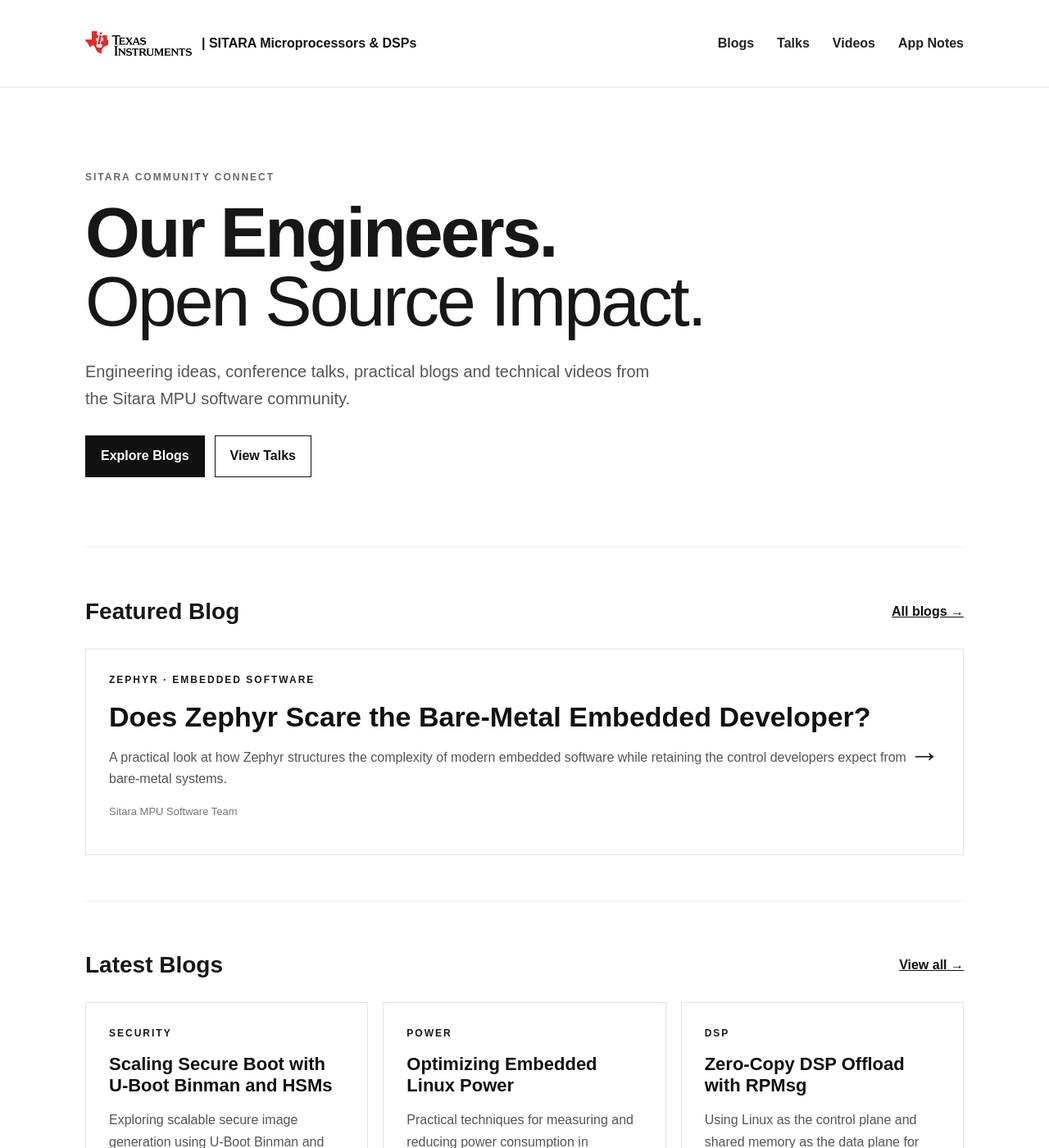
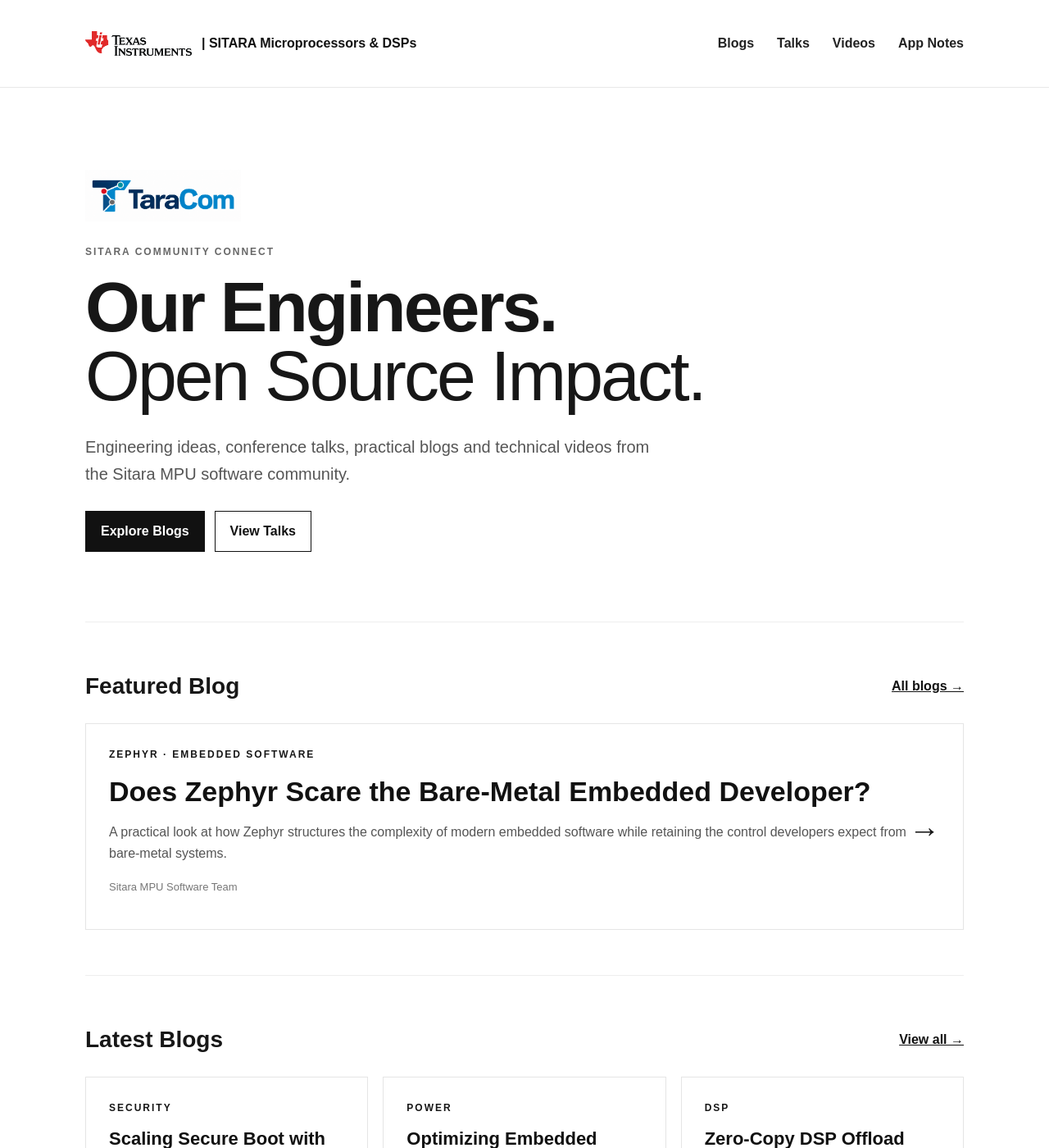
Before and after one commit to khasim/sitara-open-source-talks, a Jekyll site: the page index.html, which Jekyll copies as it is, in a window 1280 px wide and 1400 px high. Shown: the whole window at 82% size. Built offline with Jekyll 4.4.1, drawn with Linux system fonts in a browser that asks for light colours.

Commit message:
Fix taracom logo

```diff
--- a/assets/css/style.css
+++ b/assets/css/style.css
@@ -10,14 +10,21 @@
 
 .taracom-brand {
   max-width: 1120px;
-  margin: 20px auto 0;
+  margin: 14px auto 0;
   padding: 0 24px;
 }
 
 .taracom-brand img {
-  width: 180px;
+  width: 115px;
   height: auto;
   display: block;
+}
+
+.taracom-hero-logo {
+    width: 190px;
+    height: auto;
+    display: block;
+    margin-bottom: 28px;
 }
 
 /* Community contribution section */
--- a/index.html
+++ b/index.html
@@ -46,6 +46,12 @@
     <!-- HERO -->
 
     <section class="hero">
+
+        <img
+            src="assets/images/taracom-logo.png"
+            alt="TaraCom"
+            class="taracom-hero-logo"
+        >
 
         <p class="eyebrow">SITARA COMMUNITY CONNECT</p>
 
```
